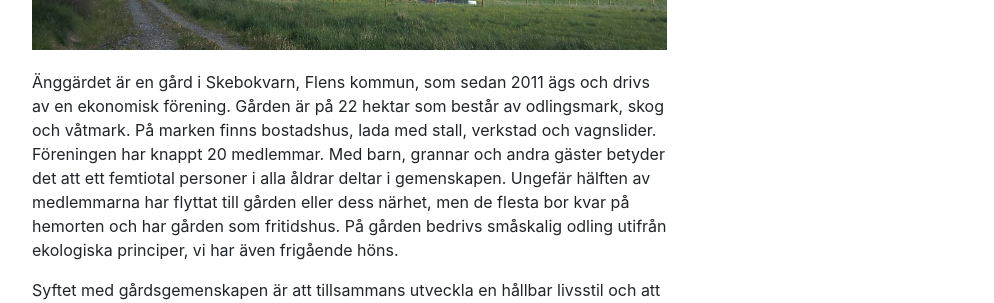
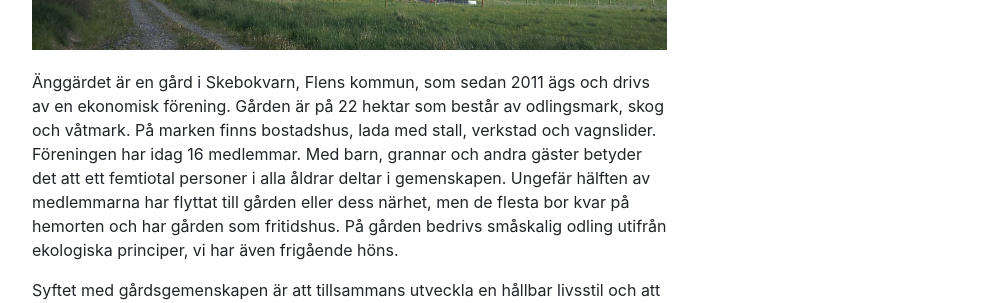
Before and after one commit to Anggardet/homepage, a plain HTML site: page index.html in a window 1280 px wide. Shown: the part 286-589 px from the top of the page, without its empty margins (53-1047 px from the left). Drawn offline with nearby package versions, Linux system fonts and the light colour scheme.

Commit message:
Update index.html

```diff
--- a/index.html
+++ b/index.html
@@ -31,7 +31,7 @@
                 <img style="width: 100%; margin-top: 0;" src="ladan2.jpg" />
                 <p>
 Änggärdet är en gård i Skebokvarn, Flens kommun, som sedan 2011 ägs och drivs av en ekonomisk förening. Gården är på 22 hektar som består av odlingsmark, skog och våtmark. På marken finns bostadshus, lada med stall, verkstad och vagnslider.
-Föreningen har knappt 20 medlemmar. Med barn, grannar och andra gäster betyder det att ett femtiotal personer i alla åldrar deltar i gemenskapen. Ungefär hälften av medlemmarna har flyttat till gården eller dess närhet, men de flesta bor kvar på hemorten och har gården som fritidshus. På gården bedrivs småskalig odling utifrån ekologiska principer, vi har även frigående höns.
+Föreningen har idag 16 medlemmar. Med barn, grannar och andra gäster betyder det att ett femtiotal personer i alla åldrar deltar i gemenskapen. Ungefär hälften av medlemmarna har flyttat till gården eller dess närhet, men de flesta bor kvar på hemorten och har gården som fritidshus. På gården bedrivs småskalig odling utifrån ekologiska principer, vi har även frigående höns.
                 </p><p>Syftet med gårdsgemenskapen är att tillsammans utveckla en hållbar livsstil och att bidra till omställningen till ett hållbart och resilient samhälle. Änggärdet vill skapa livskvalitet som är mindre konsumtionsbaserad och mer baserad på skapande och gemenskap.
 Det finns möjlighet för medlemmarna att bygga egna hus och att ha egna odlingar på gården, och ett privat parhus har byggts. Medlemmarnas största fokus ligger dock på de gemensamma odlingarna, skötseln av gården och skogen och andra gemensamma projekt. Arbetet utförs till stor del på arbetshelger och sommarveckor. Alla medlemmar är med i någon av de fyra arbetsgrupper - Odling, Bygg- och underhåll, Sociala frågor, Mark och infrastruktur - som organiserar och planerar verksamheten på gården.
 <img src="middag2.jpg" style="width: 50%; display: block;"/>
```
